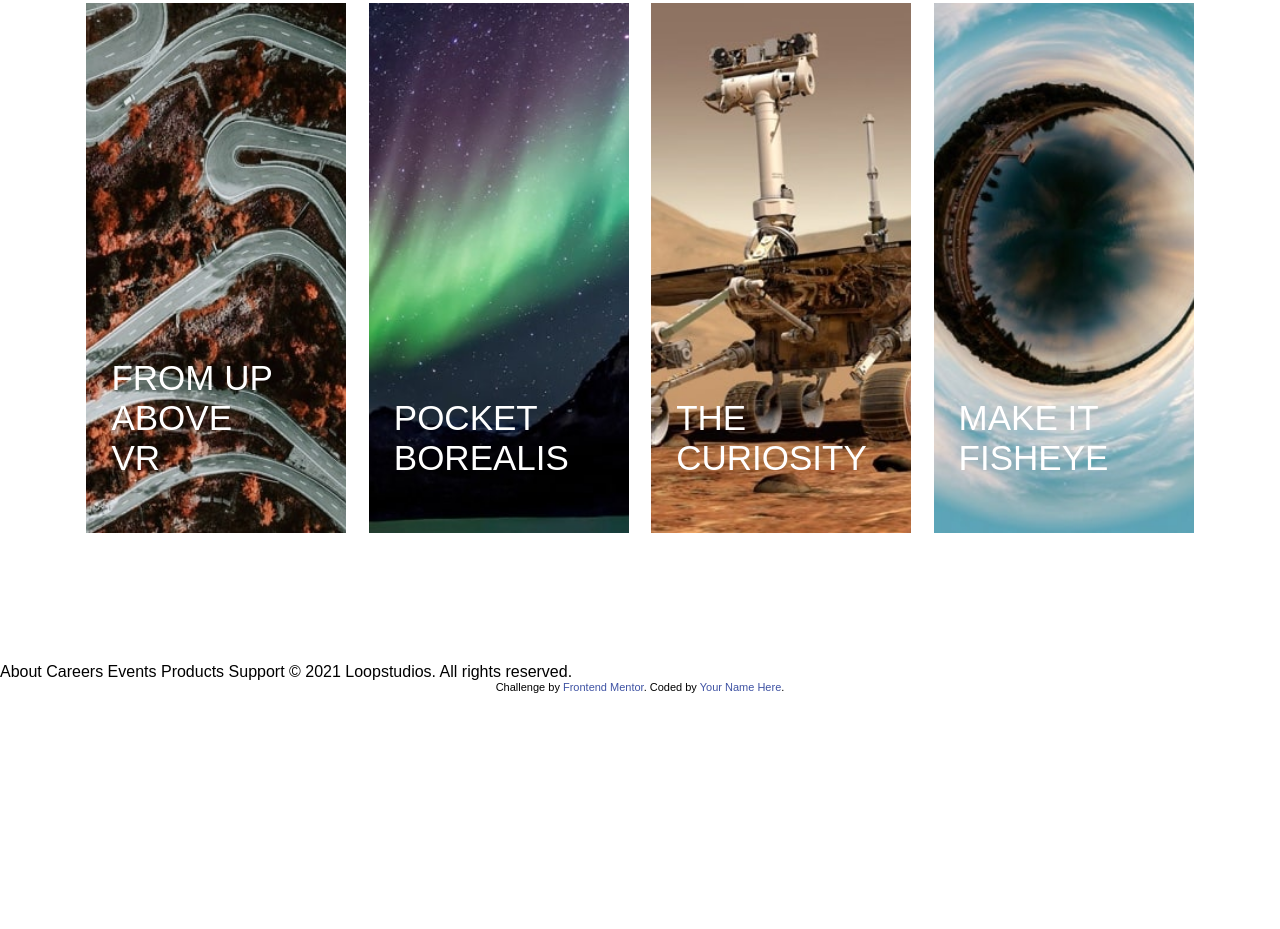
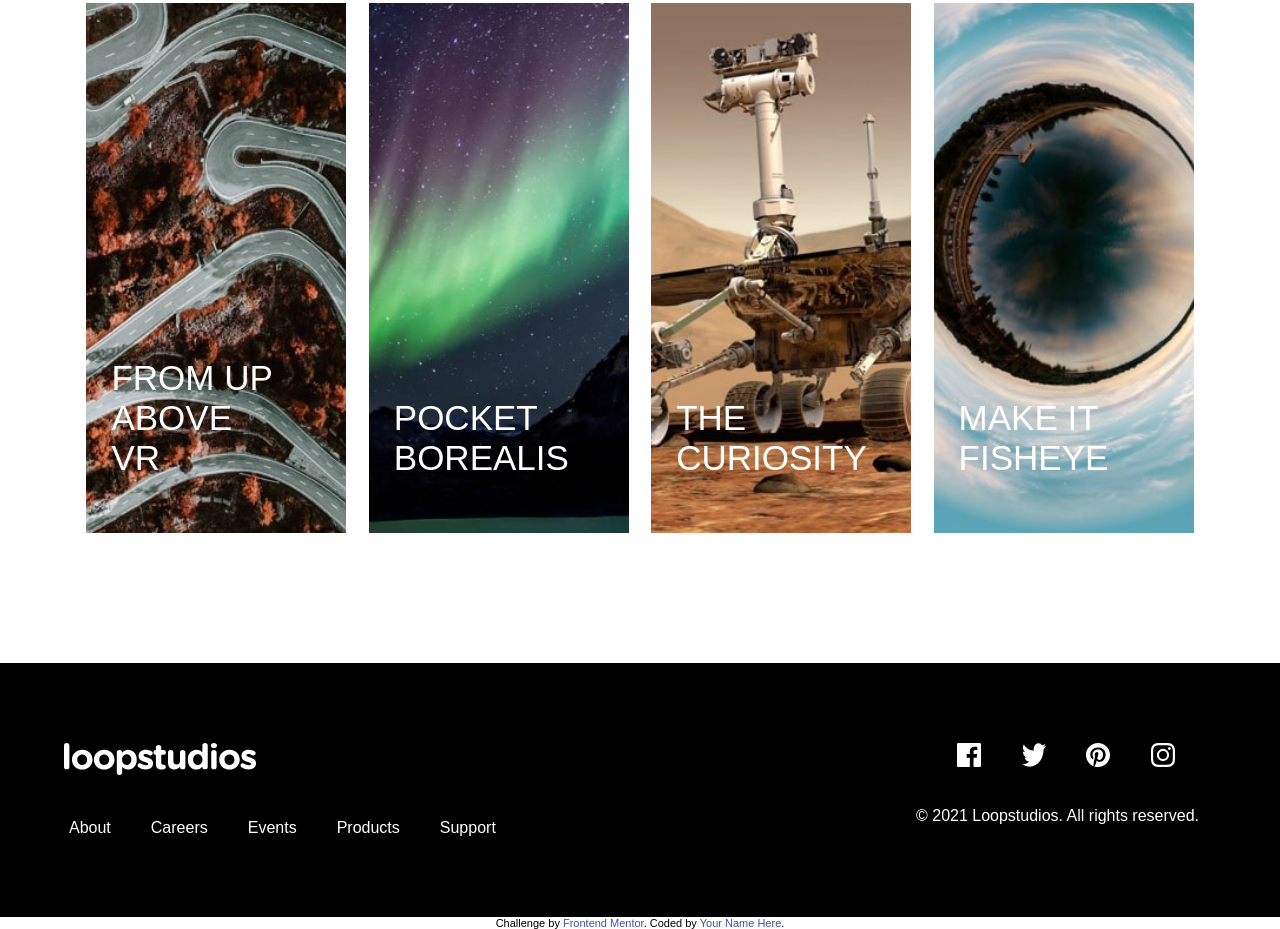
Before and after one commit to hakim-az/web-04-Loopstudios, a plain HTML site: page index.html in a window 1280 px wide. Shown: the part 2257-3186 px from the top of the page. Before the commit the page ends 2950 px from the top, so only its background shows below. Drawn offline with Linux system fonts and the light colour scheme.

Commit message:
Finshing the Footer section

```diff
--- a/css/style.css
+++ b/css/style.css
@@ -19,7 +19,6 @@
 /* GENERAL STYLES */
 body{
     font-family: sans-serif;
-    height: 300vh;
 }
 h1 , h2 , h3{
     font-weight: 100;
@@ -111,10 +110,11 @@ p{
         top: 120px;
         left: 50%;
         transform: translateX(-50%);
-        background-color: black;
+        background-color: rgb(118, 56, 177);
         align-items: center;
         display: none;
         padding: 60px 0;
+        border-radius: 10px;
     }
     .nav-list li{
         margin: 15px 0;
@@ -216,6 +216,9 @@ p{
         text-align: center;
         width: 90%;
         margin: 0 auto 30px;
+    }
+    .leader-content h2{
+        font-size: 2.5rem;
     }
 }
 /* ----------------------------LEADER STYLE END---------------------------- */
@@ -344,3 +347,69 @@ p{
     .gal-3{ background-image: url(../images/mobile/image-soccer-team.jpg); }
 }
 /* ----------------------------GALLERY STYLE END---------------------------- */
+
+/* ----------------------------FOOTER STYLE START---------------------------- */
+/* FOOTER */
+footer{
+    background-color: var(--black);
+}
+footer .container{
+    display: flex;
+    justify-content: space-between;
+    align-items: flex-start;
+    padding: 80px 0;
+}
+/* FOOTER LINKS */
+.footer-links img{
+    margin-bottom: 40px;
+}
+.footer-links ul{
+    display: flex;
+}
+.footer-links ul li{
+    margin-right: 30px;
+}
+.footer-links ul li a{
+    padding: 5px;
+}
+.footer-links li a:hover{
+    border-bottom: 2px solid var(--white);
+}
+/* FOOTER MEDIA */
+.footer-media .icons{
+    margin-bottom: 30px;
+    width: 300px;
+    display: flex;
+    flex-direction: row;
+    justify-content: space-evenly;
+}
+.footer-media .icons img{
+    padding-bottom: 10px;
+}
+.footer-media .icons img:hover{
+    border-bottom: 2px solid var(--white);
+}
+.footer-media span{
+    color: var(--white);
+    margin: 0;
+    padding: 0;
+}
+@media only screen and (max-width: 760px){
+    footer .container{
+        flex-direction: column;
+        justify-content: space-around;
+        align-items: center;
+    }
+    .footer-links{
+        margin-bottom: 40px;
+    }
+    .footer-links ul{
+        flex-direction: column;
+        align-items: center;
+    }
+    .footer-links ul li{
+        margin-right: 0;
+        margin-bottom: 25px;
+    }
+}
+/* ----------------------------FOOTER STYLE END---------------------------- */
--- a/index.html
+++ b/index.html
@@ -11,8 +11,8 @@
 
   <!-- Feel free to remove these styles or customise in your own stylesheet 👍 -->
   <style>
-    .attribution { font-size: 11px; text-align: center; }
-    .attribution a { color: hsl(228, 45%, 44%); }
+    .container .attribution { font-size: 11px; text-align: center; }
+    .container .attribution a { color: hsl(228, 45%, 44%); }
   </style>
 </head>
 <body>
@@ -84,20 +84,37 @@
   </section>
   <!-- GALLERY SECTION END -->
 
+  <!-- FOOTER SECTION START -->
+  <footer>
+    <div class="container">
+      <div class="footer-links">
+        <img src="images/logo.svg" alt="logo">
+        <ul>
+          <li><a href="#">About</a></li>
+          <li><a href="#">Careers</a></li>
+          <li><a href="#">Events</a></li>
+          <li><a href="#">Products</a></li>
+          <li><a href="#">Support</a></li>
+        </ul>
+      </div>
+      <div class="footer-media">
+        <div class="icons">
+          <img src="images/icon-facebook.svg" alt="">
+          <img src="images/icon-twitter.svg" alt="">
+          <img src="images/icon-pinterest.svg" alt="">
+          <img src="images/icon-instagram.svg" alt="">
+        </div>
+        <span>© 2021 Loopstudios. All rights reserved.</span>
+      </div>
+    </div>
+  </footer>
+  <!-- FOOTER SECTION END -->
 
-
-
-  About
-  Careers
-  Events
-  Products
-  Support
-
-  © 2021 Loopstudios. All rights reserved.
-
-  <div class="attribution">
-    Challenge by <a href="https://www.frontendmentor.io?ref=challenge" target="_blank">Frontend Mentor</a>.
-    Coded by <a href="#">Your Name Here</a>.
+  <div class="container">
+    <div class="attribution">
+      Challenge by <a href="https://www.frontendmentor.io?ref=challenge" target="_blank">Frontend Mentor</a>.
+      Coded by <a href="#">Your Name Here</a>.
+    </div>
   </div>
   <script src="js/app.js"></script>
 </body>
```
